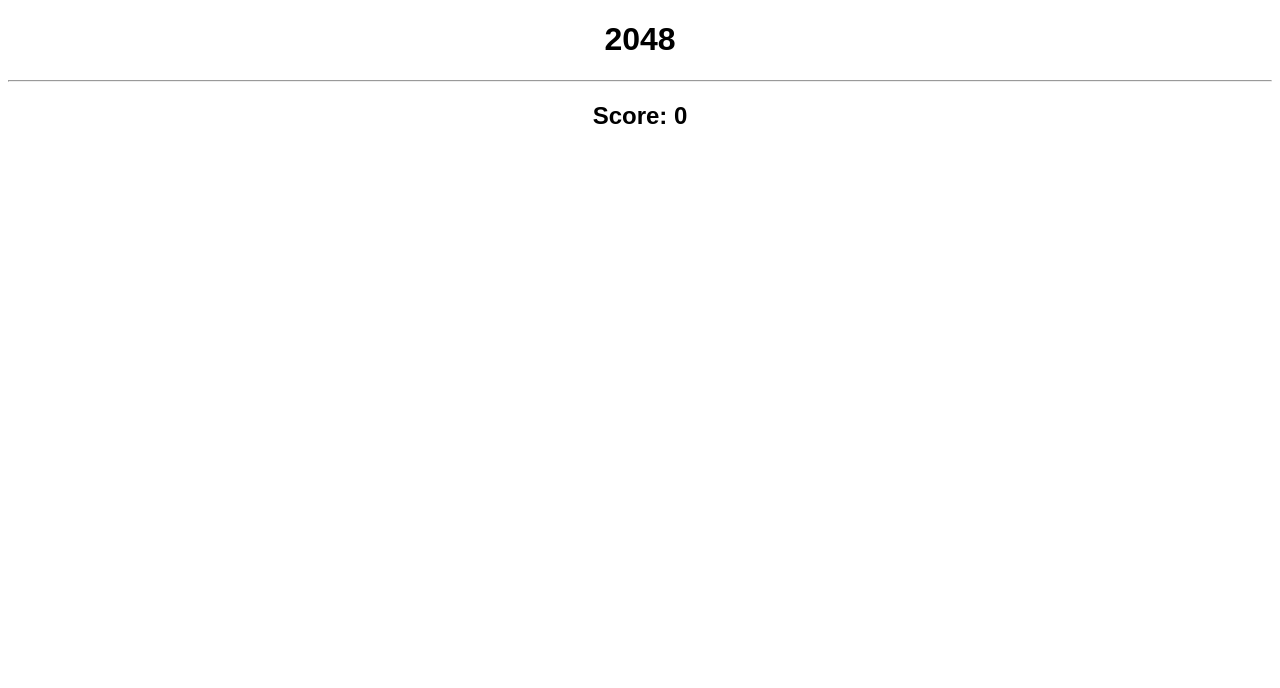
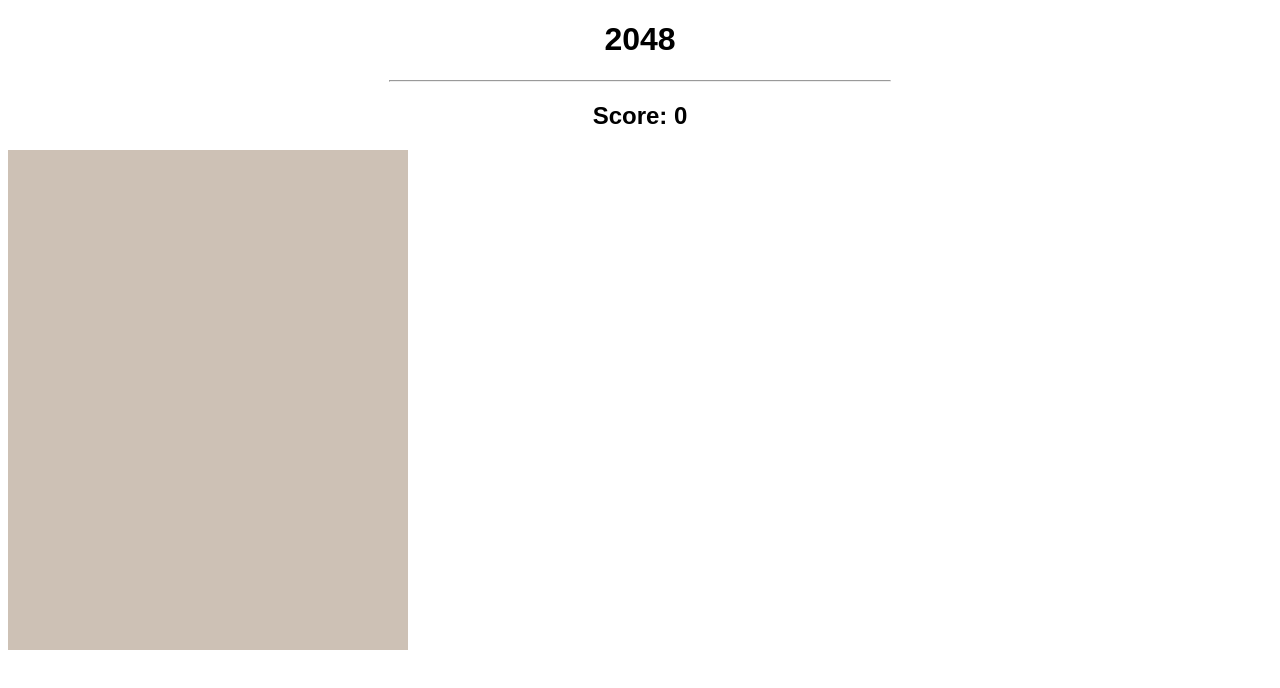
Before and after one commit to fr0sted-flake/2048_game, a plain HTML site: page index.html in a window 1280 px wide. Drawn offline with Linux system fonts and the light colour scheme.

Commit message:
added the board's height and width and its background colour

```diff
--- a/2048.css
+++ b/2048.css
@@ -2,3 +2,15 @@ body{
     font-family: Arial, Helvetica, sans-serif;
     text-align: center;
 }
+
+hr
+{
+    width: 500px;
+}
+
+#board {
+    width: 400px;
+    height: 500px;
+
+    background-color: #cdc1b5;
+}
```
